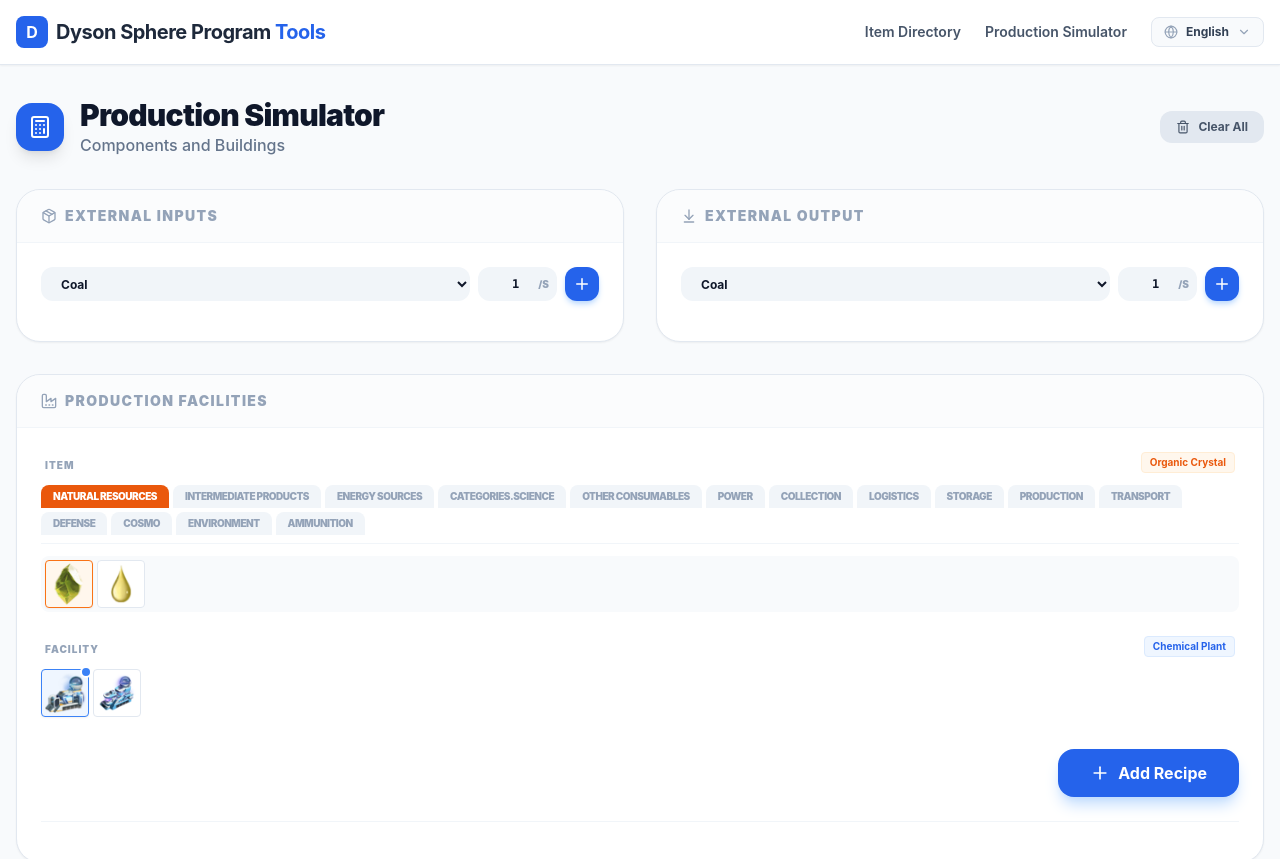
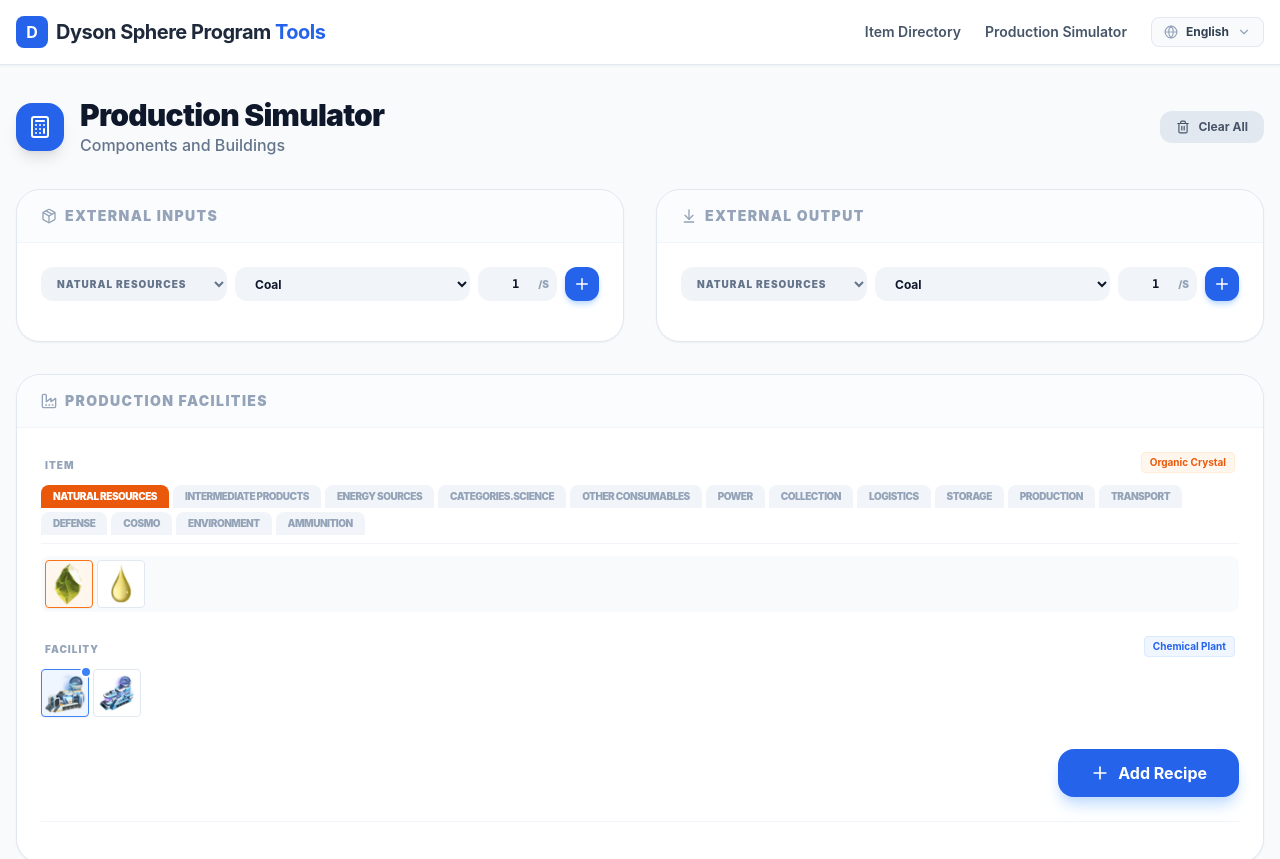
Before and after one commit to gymnasty/dsp, a React (Vite) app: page /simulator in a window 1280 px wide. Shown: the top 859 px of the page. Built offline with nearby package versions, Linux system fonts and the light colour scheme.

Commit message:
入出力をカテゴリで絞り込むように

```diff
--- a/src/pages/Simulator.tsx
+++ b/src/pages/Simulator.tsx
@@ -166,10 +166,74 @@
     }
   }, [availableFacilities, selectedFacilityId]);
 
-  const [newItemId, setNewItemId] = useState(sortedItems[0]?.id || '');
+  // All items grouped by category for generic selection
+  const allCategories = useMemo(() => {
+    const categories: Record<string, string[]> = {};
+    Object.values(ITEMS).forEach(item => {
+      const category = item.category;
+      if (!categories[category]) categories[category] = [];
+      categories[category].push(item.id);
+    });
+
+    const order = [
+      CATEGORIES.NATURAL_RESOURCES,
+      CATEGORIES.INTERMEDIATE_PRODUCTS,
+      CATEGORIES.ENERGY_SOURCES,
+      CATEGORIES.COMBAT_UNITS,
+      CATEGORIES.DYSON_SPHERE,
+      CATEGORIES.SCIENCE,
+      CATEGORIES.DARK_FOG_COMPONENTS,
+      CATEGORIES.OTHER_CONSUMABLES,
+      CATEGORIES.POWER,
+      CATEGORIES.COLLECTION,
+      CATEGORIES.LOGISTICS,
+      CATEGORIES.STORAGE,
+      CATEGORIES.PRODUCTION_BUILDING,
+      CATEGORIES.TRANSPORT,
+      CATEGORIES.DEFENSE,
+      CATEGORIES.COSMO,
+      CATEGORIES.ENVIRONMENT
+    ];
+
+    return Object.entries(categories).sort((a, b) => {
+      const indexA = order.indexOf(a[0] as any);
+      const indexB = order.indexOf(b[0] as any);
+      if (indexA !== -1 && indexB !== -1) return indexA - indexB;
+      if (indexA !== -1) return -1;
+      if (indexB !== -1) return 1;
+      return a[0].localeCompare(b[0]);
+    });
+  }, []);
+
+  const [inputCategory, setInputCategory] = useState<string>(allCategories[0]?.[0] || '');
+  const [outputCategory, setOutputCategory] = useState<string>(allCategories[0]?.[0] || '');
+
+  const itemsInInputCategory = useMemo(() => {
+    const cat = allCategories.find(c => c[0] === inputCategory);
+    return cat ? sortedItems.filter(item => cat[1].includes(item.id)) : [];
+  }, [inputCategory, allCategories, sortedItems]);
+
+  const itemsInOutputCategory = useMemo(() => {
+    const cat = allCategories.find(c => c[0] === outputCategory);
+    return cat ? sortedItems.filter(item => cat[1].includes(item.id)) : [];
+  }, [outputCategory, allCategories, sortedItems]);
+
+  const [newItemId, setNewItemId] = useState('');
+  useEffect(() => {
+    if (itemsInInputCategory.length > 0 && !itemsInInputCategory.find(i => i.id === newItemId)) {
+      setNewItemId(itemsInInputCategory[0].id);
+    }
+  }, [itemsInInputCategory, newItemId]);
+
   const [newRate, setNewRate] = useState(1);
 
-  const [newTargetItemId, setNewTargetItemId] = useState(sortedItems[0]?.id || '');
+  const [newTargetItemId, setNewTargetItemId] = useState('');
+  useEffect(() => {
+    if (itemsInOutputCategory.length > 0 && !itemsInOutputCategory.find(i => i.id === newTargetItemId)) {
+      setNewTargetItemId(itemsInOutputCategory[0].id);
+    }
+  }, [itemsInOutputCategory, newTargetItemId]);
+
   const [newTargetRate, setNewTargetRate] = useState(1);
 
   const availableRecipes = useMemo(() => {
@@ -329,13 +393,23 @@
               </h2>
             </div>
             <div className="p-6 space-y-4 flex-grow">
+              <div className="space-y-2">
                 <div className="flex gap-2">
+                  <select
+                    value={inputCategory}
+                    onChange={(e) => setInputCategory(e.target.value)}
+                    className="w-1/3 bg-slate-200/50 border-none rounded-xl px-3 py-1.5 text-[10px] font-black uppercase tracking-widest text-slate-500 focus:ring-2 focus:ring-blue-500 transition-all"
+                  >
+                    {allCategories.map(([cat]) => (
+                      <option key={cat} value={cat}>{t(`categories.${cat}`)}</option>
+                    ))}
+                  </select>
                   <select
                     value={newItemId}
                     onChange={(e) => setNewItemId(e.target.value)}
                     className="flex-grow bg-slate-100 border-none rounded-xl px-4 py-2 text-xs font-bold focus:ring-2 focus:ring-blue-500 transition-all min-w-0"
                   >
-                  {sortedItems.map(item => (
+                    {itemsInInputCategory.map(item => (
                       <option key={item.id} value={item.id}>{getItemName(item)}</option>
                     ))}
                   </select>
@@ -354,6 +428,7 @@
                   >
                     <Plus size={18} />
                   </button>
+                </div>
               </div>
 
               <div className="space-y-2">
@@ -399,13 +474,23 @@
               </h2>
             </div>
             <div className="p-6 space-y-4 flex-grow">
+              <div className="space-y-2">
                 <div className="flex gap-2">
+                  <select
+                    value={outputCategory}
+                    onChange={(e) => setOutputCategory(e.target.value)}
+                    className="w-1/3 bg-slate-200/50 border-none rounded-xl px-3 py-1.5 text-[10px] font-black uppercase tracking-widest text-slate-500 focus:ring-2 focus:ring-blue-500 transition-all"
+                  >
+                    {allCategories.map(([cat]) => (
+                      <option key={cat} value={cat}>{t(`categories.${cat}`)}</option>
+                    ))}
+                  </select>
                   <select
                     value={newTargetItemId}
                     onChange={(e) => setNewTargetItemId(e.target.value)}
                     className="flex-grow bg-slate-100 border-none rounded-xl px-4 py-2 text-xs font-bold focus:ring-2 focus:ring-blue-500 transition-all min-w-0"
                   >
-                  {sortedItems.map(item => (
+                    {itemsInOutputCategory.map(item => (
                       <option key={item.id} value={item.id}>{getItemName(item)}</option>
                     ))}
                   </select>
@@ -425,9 +510,9 @@
                     <Plus size={18} />
                   </button>
                 </div>
+              </div>
 
-              <div className="space-y-2">
-                {outputs.map((output, idx) => {
+              <div className="space-y-2">                {outputs.map((output, idx) => {
                   const item = Object.values(ITEMS).find(i => i.id === output.itemId);
                   return (
                     <div key={idx} className="flex items-center justify-between p-2 bg-slate-50 rounded-2xl border border-slate-100 group transition-all hover:bg-white hover:shadow-sm">
```
Lines whose indentation alone changed are shown as unchanged.
